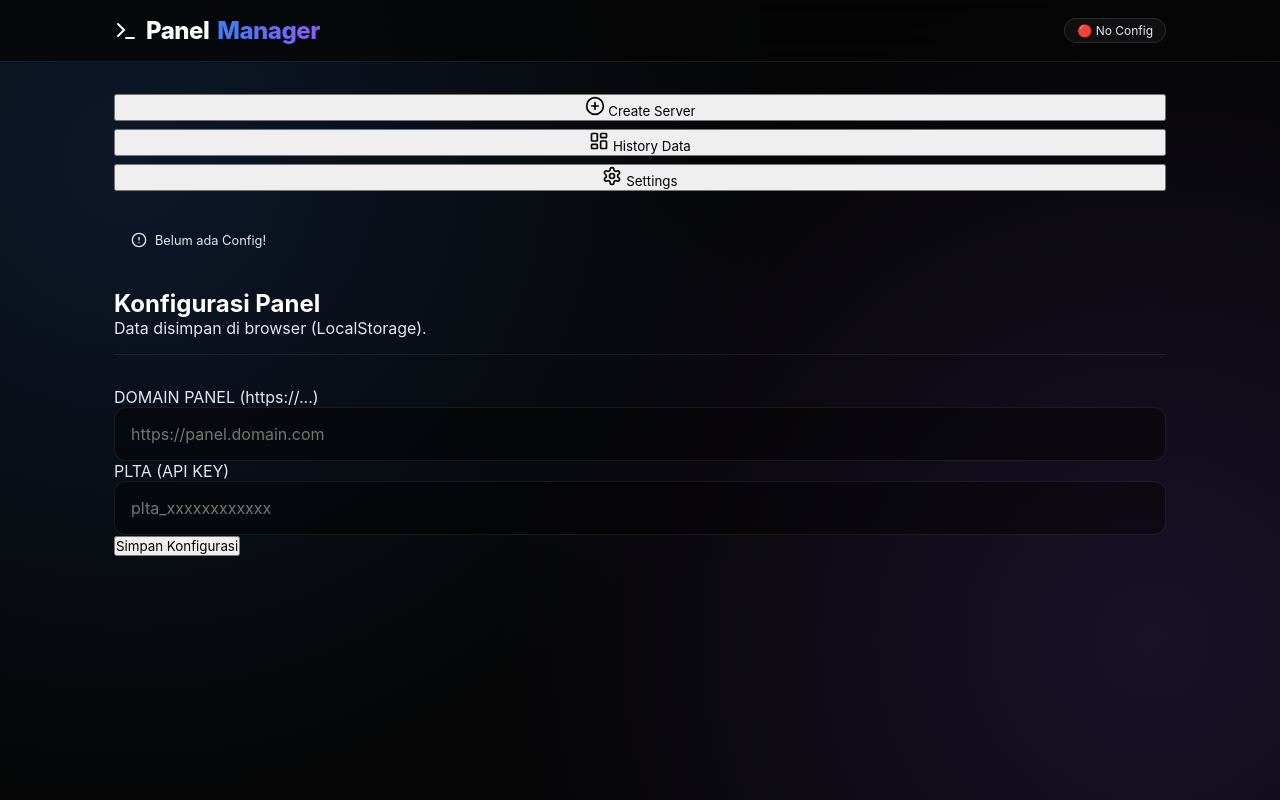
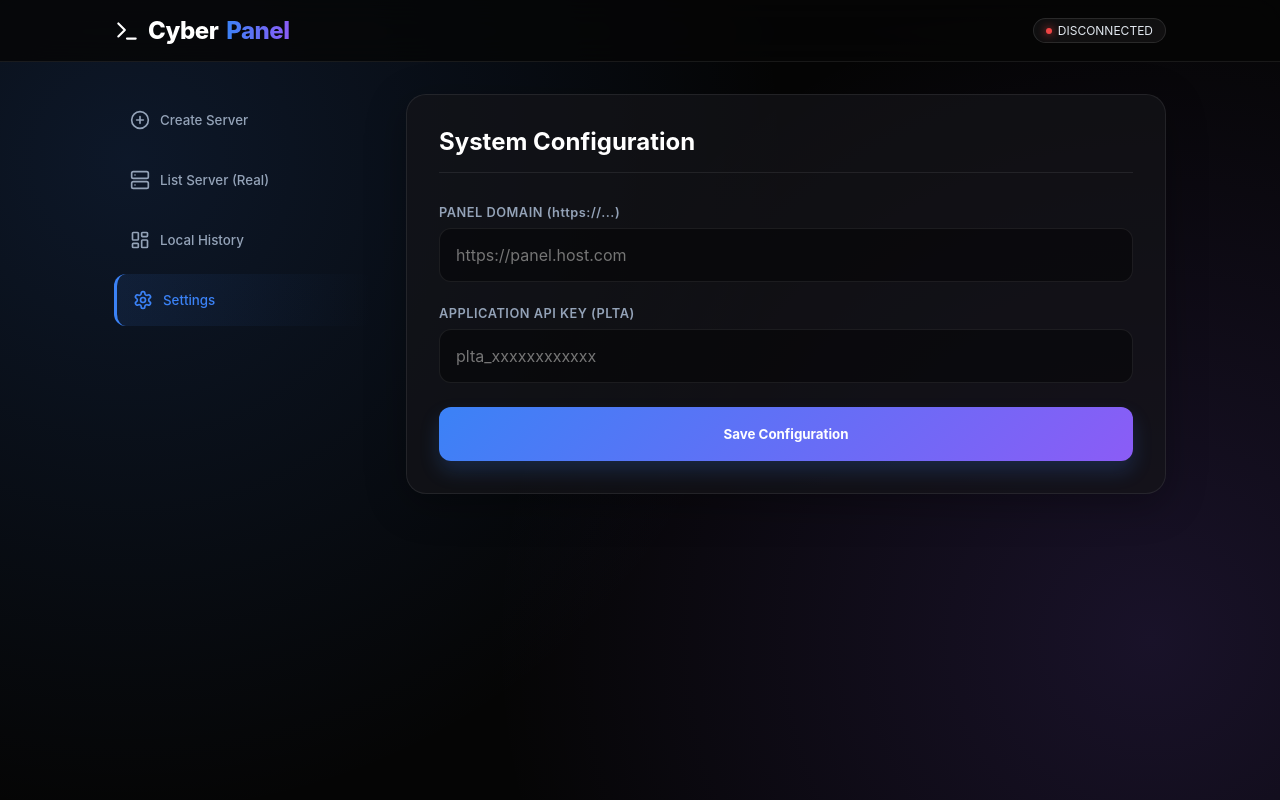
Before and after one commit to RayySixx/Control-Panel-Pterodctyl, a Next.js app: page / in a window 1280 px wide. Built offline with nearby package versions, Linux system fonts and the light colour scheme.

Commit message:
Update index.js

```diff
--- a/pages/index.js
+++ b/pages/index.js
@@ -3,24 +3,29 @@ import Head from 'next/head';
 import axios from 'axios';
 import {
   LayoutDashboard, Settings, PlusCircle, Server,
-  Trash2, CheckCircle2, AlertCircle, Terminal
+  Trash2, CheckCircle2, AlertCircle, Terminal, HardDrive, Wifi
 } from 'lucide-react';
 
 export default function Home() {
   const [activeTab, setActiveTab] = useState('create');
   const [config, setConfig] = useState({ domain: '', plta: '' });
   const [isConfigured, setIsConfigured] = useState(false);
+
+  // Create State
   const [username, setUsername] = useState('');
   const [selectedPlan, setSelectedPlan] = useState('1gb');
   const [loading, setLoading] = useState(false);
   const [status, setStatus] = useState(null);
+
+  // History & List State
   const [history, setHistory] = useState([]);
+  const [serverList, setServerList] = useState([]); // DATA SERVER DARI PANEL
+  const [loadingList, setLoadingList] = useState(false);
 
   // SETTING PLAN
   const PLANS = {
     "1gb":  { label: "Starter", memory: 1024, cpu: 30, disk: 1024 },
     "2gb":  { label: "Basic",   memory: 2048, cpu: 60, disk: 2048 },
-    "3gb":  { label: "Medium",  memory: 3072, cpu: 80, disk: 3072 },
     "4gb":  { label: "Pro",     memory: 4096, cpu: 110, disk: 4096 },
     "8gb":  { label: "Turbo",   memory: 8192, cpu: 230, disk: 8192 },
     "unli": { label: "God Mode", memory: 0, cpu: 0, disk: 0 },
@@ -37,7 +42,6 @@ export default function Home() {
     } else {
       setActiveTab('settings');
     }
-
     if (savedHistory) setHistory(JSON.parse(savedHistory));
   }, []);
 
@@ -46,15 +50,33 @@ export default function Home() {
     localStorage.setItem('panel_config', JSON.stringify(config));
     setIsConfigured(true);
     setActiveTab('create');
-    setStatus({ type: 'success', msg: 'Setting tersimpan!' });
   };
 
-  const deleteHistoryItem = (index) => {
-    if(!confirm("Hapus data ini?")) return;
-    const newHistory = history.filter((_, i) => i !== index);
-    setHistory(newHistory);
-    localStorage.setItem('panel_history', JSON.stringify(newHistory));
+  // === FETCH SERVER LIST DARI PANEL ===
+  const fetchServers = async () => {
+    if(!isConfigured) return;
+    setLoadingList(true);
+    try {
+      const res = await axios.post('/api/ptero', {
+        action: 'list_servers',
+        host: config.domain,
+        key: config.plta
+      });
+      setServerList(res.data.data);
+    } catch (err) {
+      console.error(err);
+      setStatus({ type: 'error', msg: 'Gagal mengambil data server.' });
+    } finally {
+      setLoadingList(false);
+    }
   };
+
+  // Load server list pas masuk tab list
+  useEffect(() => {
+    if(activeTab === 'list' && isConfigured) {
+      fetchServers();
+    }
+  }, [activeTab]);
 
   const handleCreate = async () => {
     if (!username) return setStatus({ type: 'error', msg: 'Username wajib diisi!' });
@@ -95,7 +117,7 @@ export default function Home() {
   return (
     <div className="main-wrapper">
       <Head>
-        <title>Panel Manager V2</title>
+        <title>CyberPanel V3</title>
         <meta name="viewport" content="width=device-width, initial-scale=1, maximum-scale=1" />
       </Head>
 
@@ -103,169 +125,164 @@ export default function Home() {
       <nav className="navbar">
         <div className="container nav-content">
           <div className="brand">
-            <Terminal size={24} />
-            Panel<span>Manager</span>
+            <Terminal size={26} className="text-blue-500" />
+            Cyber<span>Panel</span>
           </div>
           <div className="status-badge">
-            {isConfigured ? '🟢 Connected' : '🔴 No Config'}
+            <div className={`dot ${isConfigured ? 'online' : 'offline'}`}></div>
+            {isConfigured ? 'SYSTEM ONLINE' : 'DISCONNECTED'}
           </div>
         </div>
       </nav>
 
-      <div className="container grid-layout">
+      <div className="container main-grid">
         {/* SIDEBAR */}
         <aside className="sidebar">
-          <button
-            className={`tab-btn ${activeTab === 'create' ? 'active' : ''}`}
-            onClick={() => setActiveTab('create')}>
+          <button className={`nav-btn ${activeTab === 'create' ? 'active' : ''}`} onClick={() => setActiveTab('create')}>
             <PlusCircle size={20} /> Create Server
           </button>
-          <button
-            className={`tab-btn ${activeTab === 'history' ? 'active' : ''}`}
-            onClick={() => setActiveTab('history')}>
-            <LayoutDashboard size={20} /> History Data
+          <button className={`nav-btn ${activeTab === 'list' ? 'active' : ''}`} onClick={() => setActiveTab('list')}>
+            <Server size={20} /> List Server (Real)
           </button>
-          <button
-            className={`tab-btn ${activeTab === 'settings' ? 'active' : ''}`}
-            onClick={() => setActiveTab('settings')}>
+          <button className={`nav-btn ${activeTab === 'history' ? 'active' : ''}`} onClick={() => setActiveTab('history')}>
+            <LayoutDashboard size={20} /> Local History
+          </button>
+          <button className={`nav-btn ${activeTab === 'settings' ? 'active' : ''}`} onClick={() => setActiveTab('settings')}>
             <Settings size={20} /> Settings
           </button>
-
-          {!isConfigured && (
-             <div className="alert alert-error" style={{marginTop: '1rem', fontSize: '0.8rem'}}>
-               <AlertCircle size={16} /> Belum ada Config!
-             </div>
-          )}
         </aside>
 
-        {/* MAIN CONTENT */}
-        <main>
+        {/* CONTENT */}
+        <main className="animate-in">
           {status && (
-            <div className={`alert ${status.type === 'success' ? 'alert-success' : 'alert-error'}`}>
+            <div className={`alert ${status.type === 'success' ? 'success' : 'error'}`}>
               {status.type === 'success' ? <CheckCircle2 size={18} /> : <AlertCircle size={18} />}
               {status.msg}
             </div>
           )}
 
+          {/* TAB: LIST SERVER (REALTIME) */}
+          {activeTab === 'list' && (
+            <div className="glass-card">
+              <div className="card-header" style={{display:'flex', justifyContent:'space-between', alignItems:'center'}}>
+                <h2 className="card-title">Active Server List</h2>
+                <button onClick={fetchServers} style={{background:'none', border:'none', color:'#3b82f6', cursor:'pointer'}}>
+                  Refresh ↻
+                </button>
+              </div>
+
+              {loadingList ? (
+                <div style={{textAlign:'center', padding:'2rem', color:'#94a3b8'}}>Accessing Panel Data...</div>
+              ) : serverList.length === 0 ? (
+                <div style={{textAlign:'center', padding:'2rem', color:'#94a3b8'}}>Tidak ada server ditemukan.</div>
+              ) : (
+                <div className="server-grid">
+                  {serverList.map((srv) => {
+                    const attr = srv.attributes;
+                    // Logic Status Badge
+                    let statusClass = 'active';
+                    let statusText = 'ONLINE';
+
+                    if (attr.suspended) {
+                      statusClass = 'suspended';
+                      statusText = 'SUSPENDED';
+                    } else if (attr.status) { // Kalo ada status install/transfer
+                       statusClass = 'installing';
+                       statusText = attr.status; // installing, restoring, etc
+                    }
+
+                    return (
+                      <div key={attr.id} className="server-card">
+                        <div className="srv-info">
+                          <h4>{attr.name}</h4>
+                          <p>ID: {attr.id} | USER: {attr.user}</p>
+                          <div style={{fontSize:'0.75rem', marginTop:'4px', color:'#64748b'}}>
+                            {attr.limits.memory}MB RAM | {attr.limits.disk}MB DISK
+                          </div>
+                        </div>
+                        <div className="srv-status">
+                          <span className={`badge ${statusClass}`}>
+                             {statusClass === 'active' && <Wifi size={12}/>}
+                             {statusText}
+                          </span>
+                        </div>
+                      </div>
+                    )
+                  })}
+                </div>
+              )}
+            </div>
+          )}
+
           {/* TAB: SETTINGS */}
           {activeTab === 'settings' && (
-            <div className="card">
+            <div className="glass-card">
               <div className="card-header">
-                <h2 className="card-title">Konfigurasi Panel</h2>
-                <p className="text-sm">Data disimpan di browser (LocalStorage).</p>
+                <h2 className="card-title">System Configuration</h2>
               </div>
-              <div className="form-group">
-                <label className="label">DOMAIN PANEL (https://...)</label>
-                <input
-                  type="text"
-                  className="input-field"
-                  placeholder="https://panel.domain.com"
-                  value={config.domain}
-                  onChange={(e) => setConfig({...config, domain: e.target.value})}
-                />
+              <div className="input-group">
+                <label className="input-label">PANEL DOMAIN (https://...)</label>
+                <input type="text" className="input-field" placeholder="https://panel.host.com"
+                  value={config.domain} onChange={(e) => setConfig({...config, domain: e.target.value})} />
               </div>
-              <div className="form-group">
-                <label className="label">PLTA (API KEY)</label>
-                <input
-                  type="password"
-                  className="input-field"
-                  placeholder="plta_xxxxxxxxxxxx"
-                  value={config.plta}
-                  onChange={(e) => setConfig({...config, plta: e.target.value})}
-                />
+              <div className="input-group">
+                <label className="input-label">APPLICATION API KEY (PLTA)</label>
+                <input type="password" className="input-field" placeholder="plta_xxxxxxxxxxxx"
+                  value={config.plta} onChange={(e) => setConfig({...config, plta: e.target.value})} />
               </div>
-              <button className="btn-primary" onClick={saveConfig}>
-                Simpan Konfigurasi
-              </button>
+              <button className="btn-action" onClick={saveConfig}>Save Configuration</button>
             </div>
           )}
 
           {/* TAB: CREATE */}
           {activeTab === 'create' && (
-            <div className="card">
+            <div className="glass-card">
               <div className="card-header">
-                <h2 className="card-title">Deploy Server</h2>
-                <p className="text-sm">Buat akun & server otomatis.</p>
+                <h2 className="card-title">Deploy Instance</h2>
               </div>
-
-              <div className="form-group">
-                <label className="label">USERNAME</label>
-                <input
-                  type="text"
-                  className="input-field"
-                  placeholder="Contoh: AdminGanteng"
-                  value={username}
-                  onChange={(e) => setUsername(e.target.value)}
-                />
+              <div className="input-group">
+                <label className="input-label">SERVER NAME / OWNER</label>
+                <input type="text" className="input-field" placeholder="Ex: RayyProject"
+                  value={username} onChange={(e) => setUsername(e.target.value)} />
               </div>
-
-              <div className="form-group">
-                <label className="label">PILIH PAKET (RAM)</label>
+              <div className="input-group">
+                <label className="input-label">RESOURCE ALLOCATION</label>
                 <div className="plan-grid">
-                  {Object.keys(PLANS).map((key) => {
-                    const p = PLANS[key];
-                    return (
-                      <div
-                        key={key}
-                        className={`plan-card ${selectedPlan === key ? 'selected' : ''}`}
-                        onClick={() => setSelectedPlan(key)}>
-                        <span className="plan-name">{p.label}</span>
-                        <span className="plan-desc">{p.memory === 0 ? 'Unli' : p.memory + ' MB'}</span>
+                  {Object.keys(PLANS).map((key) => (
+                    <div key={key} className={`plan-item ${selectedPlan === key ? 'selected' : ''}`} onClick={() => setSelectedPlan(key)}>
+                      <span className="plan-title">{PLANS[key].label}</span>
+                      <span className="plan-info">{PLANS[key].memory === 0 ? 'Unli' : PLANS[key].memory + ' MB'}</span>
                     </div>
-                    )
-                  })}
+                  ))}
                 </div>
               </div>
-
-              <button className="btn-primary" onClick={handleCreate} disabled={loading}>
-                {loading ? 'Sedang Memproses...' : 'Deploy Server Sekarang'}
-                {!loading && <Server size={18} />}
+              <button className="btn-action" onClick={handleCreate} disabled={loading}>
+                {loading ? 'Deploying...' : 'Deploy Server'}
               </button>
             </div>
           )}
 
-          {/* TAB: HISTORY */}
+          {/* TAB: HISTORY (LOCAL) */}
           {activeTab === 'history' && (
-            <div className="card">
-              <div className="card-header">
-                <h2 className="card-title">Riwayat Akun</h2>
+             <div className="glass-card">
+               <div className="card-header"><h2 className="card-title">Local History</h2></div>
+               <div className="server-grid">
+                 {history.map((item, idx) => (
+                   <div key={idx} className="server-card">
+                     <div className="srv-info">
+                        <h4>{item.username}</h4>
+                        <p>{item.email}</p>
+                        <p style={{color:'#3b82f6'}}>{item.password}</p>
                      </div>
-
-              {history.length === 0 ? (
-                <div className="text-center" style={{padding: '2rem', color: '#64748b'}}>
-                  Belum ada server yang dibuat.
-                </div>
-              ) : (
-                <div>
-                  {history.map((item, idx) => (
-                    <div key={idx} className="history-item">
-                      <button className="delete-btn" onClick={() => deleteHistoryItem(idx)}>
-                        <Trash2 size={16} />
-                      </button>
-
-                      <div className="history-header">
-                        <div className="avatar">{item.username.charAt(0).toUpperCase()}</div>
-                        <div>
-                          <div style={{fontWeight: 'bold', fontSize: '1.1rem'}}>{item.username}</div>
-                          <div className="text-sm" style={{color: '#3b82f6'}}>{item.planName}</div>
-                        </div>
-                      </div>
-
-                      <div className="history-details">
-                        <div className="detail-row">
-                          <span>Email:</span> <span>{item.email}</span>
-                        </div>
-                        <div className="detail-row">
-                          <span>Pass:</span> <span>{item.password}</span>
-                        </div>
-                        <div className="detail-row" style={{border: 'none'}}>
-                          <span>Login:</span> <a href={item.login} target="_blank">{item.login}</a>
-                        </div>
+                     <div className="srv-status" style={{display:'flex', flexDirection:'column', alignItems:'flex-end', gap:'5px'}}>
+                        <span style={{fontSize:'0.7rem', color:'#64748b'}}>{item.date}</span>
+                        <button onClick={()=>{
+                           const n = history.filter((_,i)=>i!==idx); setHistory(n); localStorage.setItem('panel_history',JSON.stringify(n));
+                        }} style={{background:'none', border:'none', color:'#ef4444', cursor:'pointer'}}><Trash2 size={16}/></button>
                      </div>
                    </div>
                  ))}
                </div>
-              )}
              </div>
           )}
         </main>
```
Lines whose indentation alone changed are shown as unchanged.
